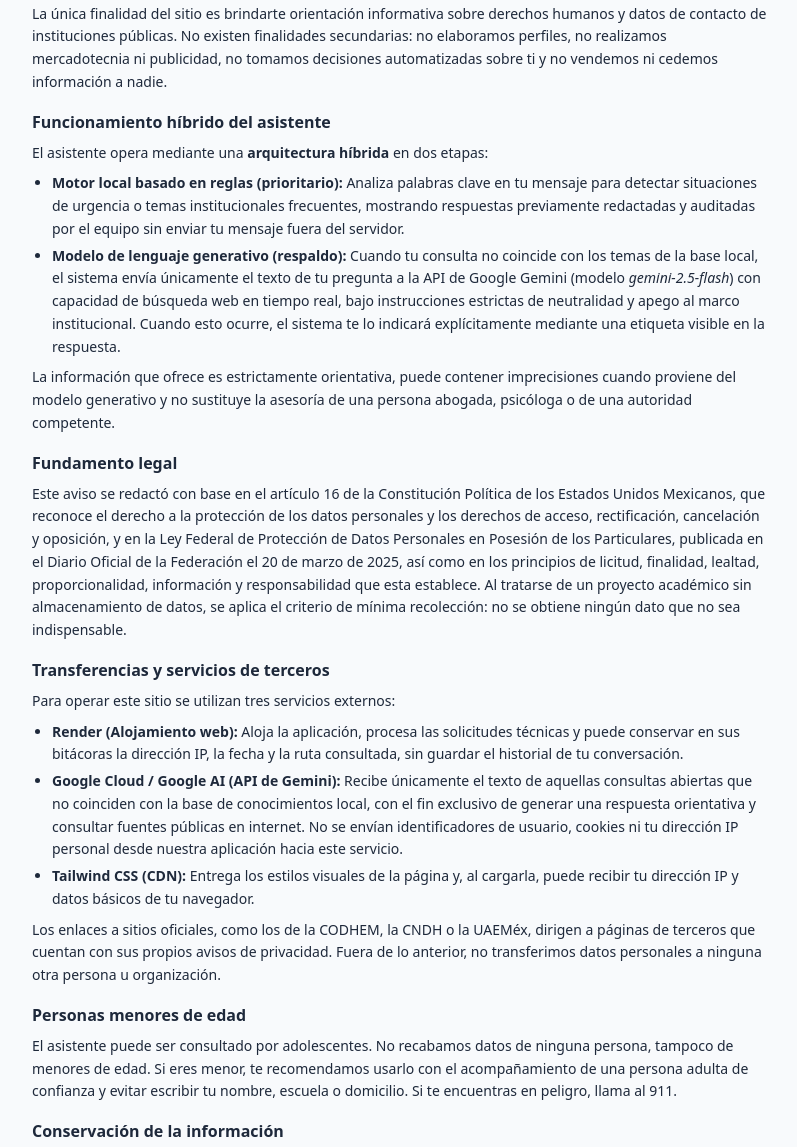
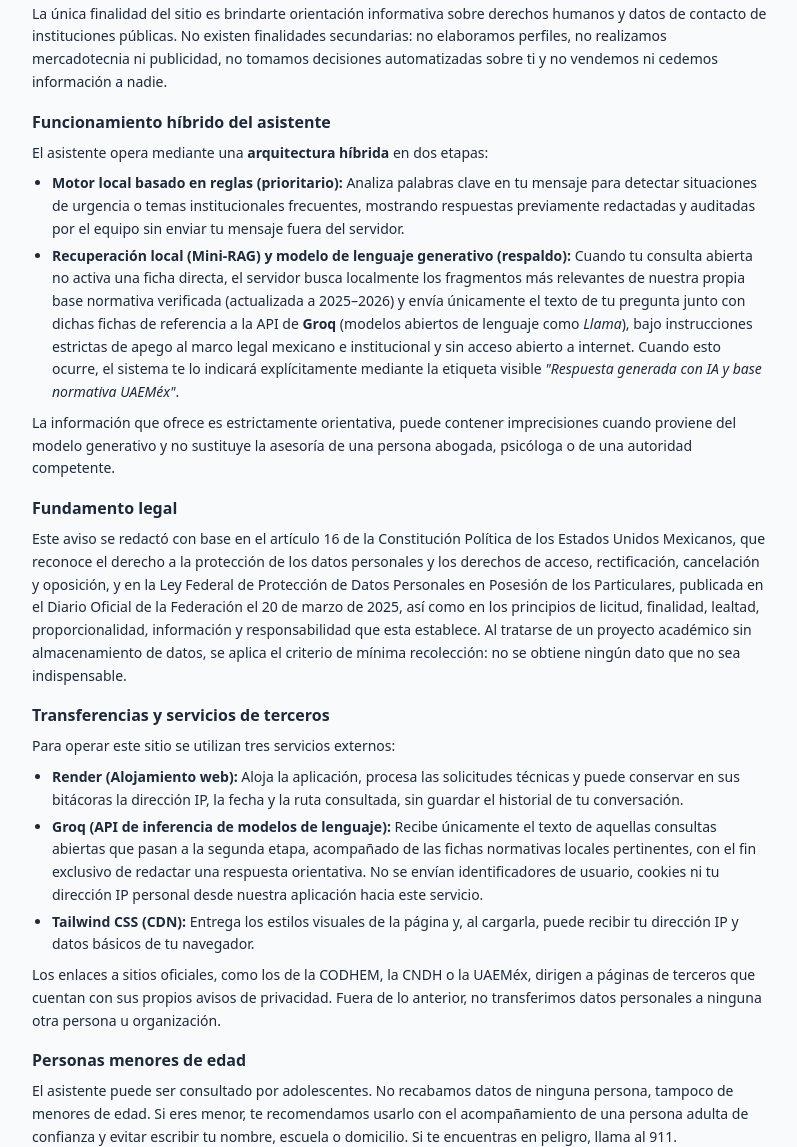
Before and after one commit to Roseanto18/chatbot_derechos_humanos, a Flask app: page /privacidad in a window 1280 px wide. Shown: the part 679-1826 px from the top of the page, without its empty margins (240-1037 px from the left). Run offline with Flask 3, Linux system fonts and the light colour scheme; some libraries are stand-ins or nearby versions.

Commit message:
Update privacy policy regarding data handling

```diff
--- a/templates/privacidad.html
+++ b/templates/privacidad.html
@@ -40,7 +40,7 @@
         <p>El asistente opera mediante una <strong>arquitectura híbrida</strong> en dos etapas:</p>
         <ul class="list-disc pl-5 space-y-1">
             <li><strong>Motor local basado en reglas (prioritario):</strong> Analiza palabras clave en tu mensaje para detectar situaciones de urgencia o temas institucionales frecuentes, mostrando respuestas previamente redactadas y auditadas por el equipo sin enviar tu mensaje fuera del servidor.</li>
-            <li><strong>Modelo de lenguaje generativo (respaldo):</strong> Cuando tu consulta no coincide con los temas de la base local, el sistema envía únicamente el texto de tu pregunta a la API de Google Gemini (modelo <em>gemini-2.5-flash</em>) con capacidad de búsqueda web en tiempo real, bajo instrucciones estrictas de neutralidad y apego al marco institucional. Cuando esto ocurre, el sistema te lo indicará explícitamente mediante una etiqueta visible en la respuesta.</li>
+            <li><strong>Recuperación local (Mini-RAG) y modelo de lenguaje generativo (respaldo):</strong> Cuando tu consulta abierta no activa una ficha directa, el servidor busca localmente los fragmentos más relevantes de nuestra propia base normativa verificada (actualizada a 2025–2026) y envía únicamente el texto de tu pregunta junto con dichas fichas de referencia a la API de <strong>Groq</strong> (modelos abiertos de lenguaje como <em>Llama</em>), bajo instrucciones estrictas de apego al marco legal mexicano e institucional y sin acceso abierto a internet. Cuando esto ocurre, el sistema te lo indicará explícitamente mediante la etiqueta visible <em>"Respuesta generada con IA y base normativa UAEMéx"</em>.</li>
         </ul>
         <p>La información que ofrece es estrictamente orientativa, puede contener imprecisiones cuando proviene del modelo generativo y no sustituye la asesoría de una persona abogada, psicóloga o de una autoridad competente.</p>
     </section>
@@ -55,7 +55,7 @@
         <p>Para operar este sitio se utilizan tres servicios externos:</p>
         <ul class="list-disc pl-5 space-y-1">
             <li><strong>Render (Alojamiento web):</strong> Aloja la aplicación, procesa las solicitudes técnicas y puede conservar en sus bitácoras la dirección IP, la fecha y la ruta consultada, sin guardar el historial de tu conversación.</li>
-            <li><strong>Google Cloud / Google AI (API de Gemini):</strong> Recibe únicamente el texto de aquellas consultas abiertas que no coinciden con la base de conocimientos local, con el fin exclusivo de generar una respuesta orientativa y consultar fuentes públicas en internet. No se envían identificadores de usuario, cookies ni tu dirección IP personal desde nuestra aplicación hacia este servicio.</li>
+            <li><strong>Groq (API de inferencia de modelos de lenguaje):</strong> Recibe únicamente el texto de aquellas consultas abiertas que pasan a la segunda etapa, acompañado de las fichas normativas locales pertinentes, con el fin exclusivo de redactar una respuesta orientativa. No se envían identificadores de usuario, cookies ni tu dirección IP personal desde nuestra aplicación hacia este servicio.</li>
             <li><strong>Tailwind CSS (CDN):</strong> Entrega los estilos visuales de la página y, al cargarla, puede recibir tu dirección IP y datos básicos de tu navegador.</li>
         </ul>
         <p>Los enlaces a sitios oficiales, como los de la CODHEM, la CNDH o la UAEMéx, dirigen a páginas de terceros que cuentan con sus propios avisos de privacidad. Fuera de lo anterior, no transferimos datos personales a ninguna otra persona u organización.</p>
```
